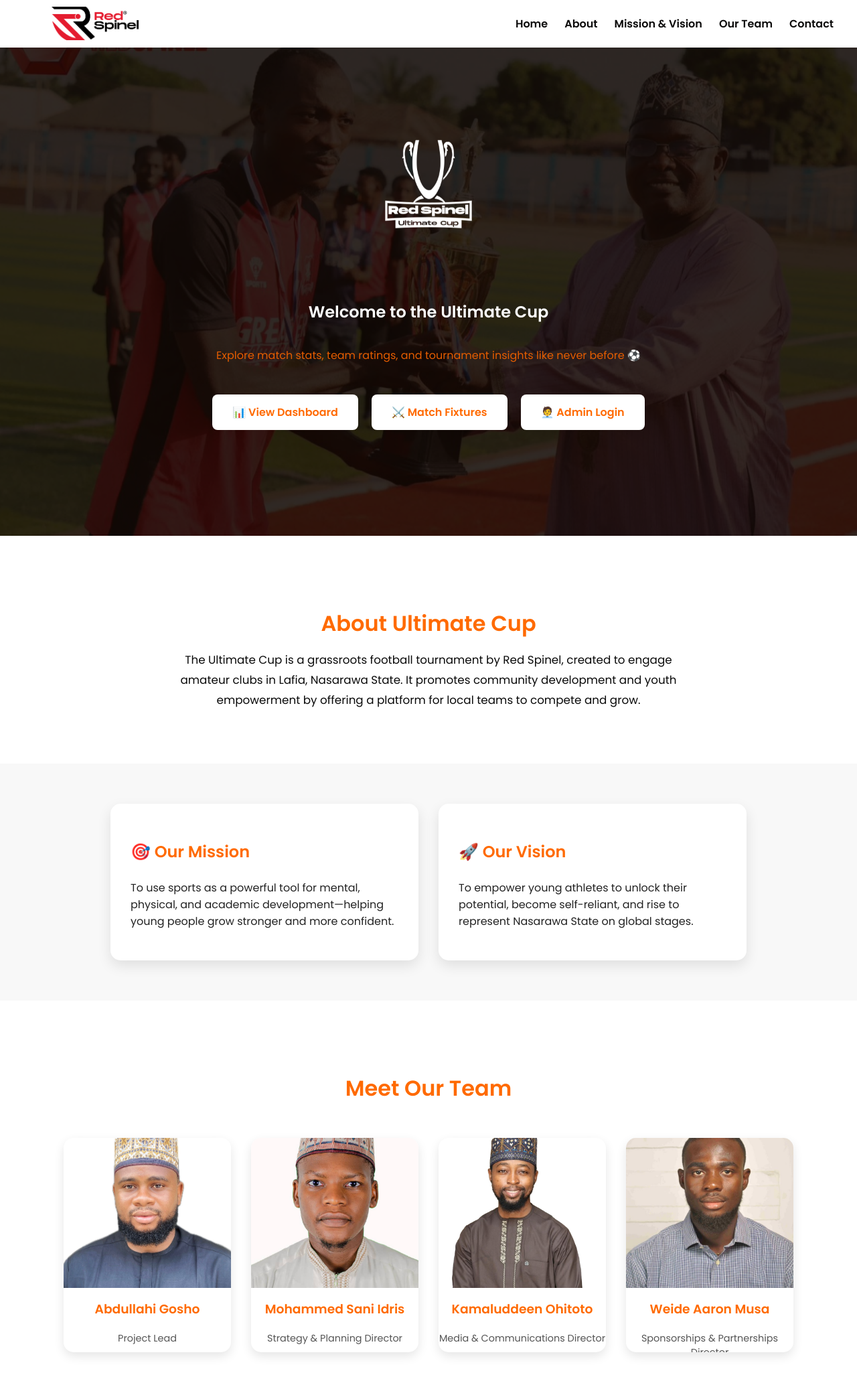
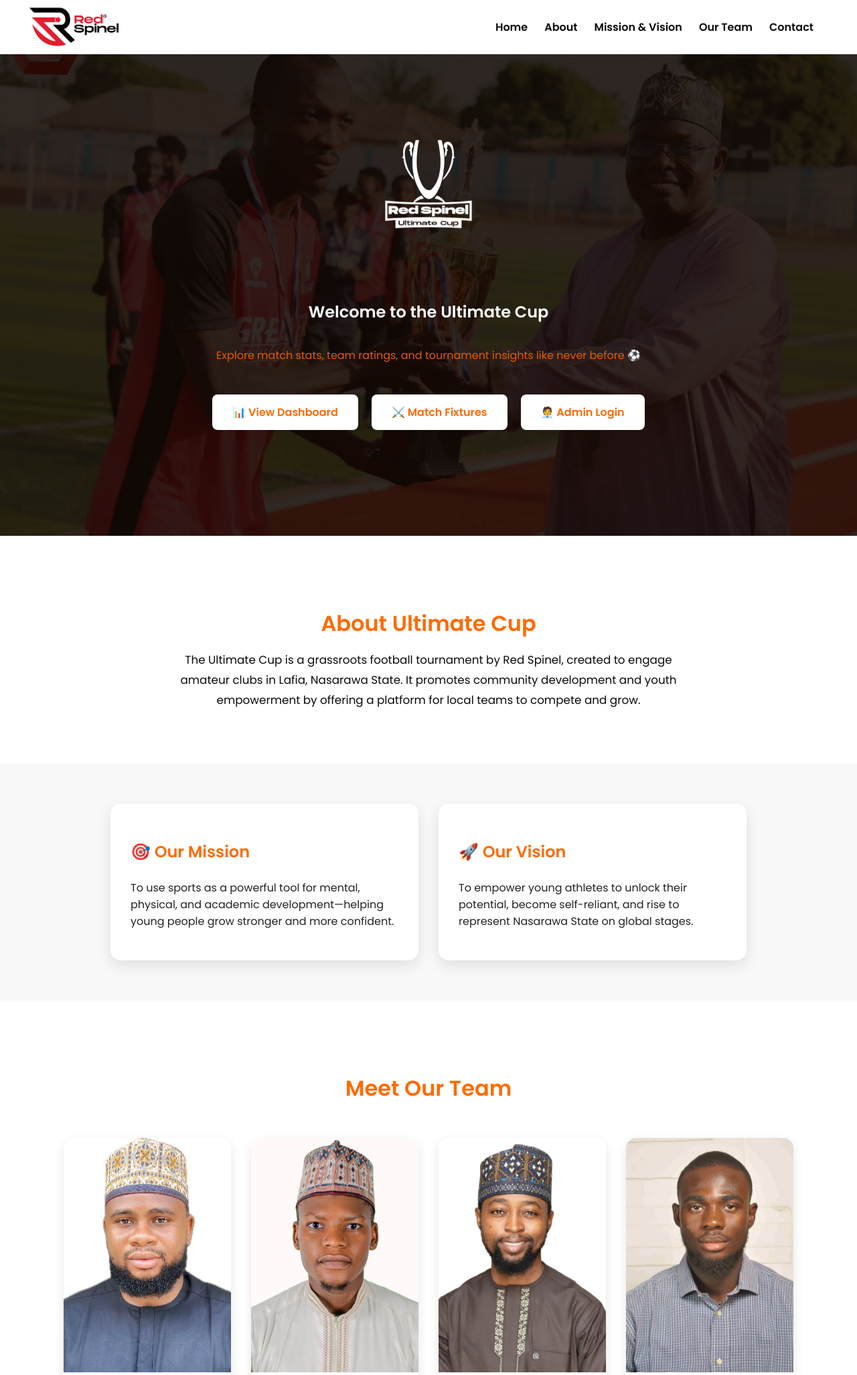
Before and after one commit to Software443/Ultimate-Cup-Website, a Flask app: page / in a window 1280 px wide; the page is wider, and only the part inside the window is pictured. Shown: the top 2053 px of that part at 67% size. Run offline with Flask 3, Linux system fonts and the light colour scheme.

Commit message:
Update on team images

```diff
--- a/templates/index.html
+++ b/templates/index.html
@@ -45,7 +45,7 @@
             display: flex;
             justify-content: space-between;
             align-items: center;
-            padding: 10px 40px;
+            padding: 5px 10px;
             z-index: 1000;
             backdrop-filter: blur(6px);
             border-bottom: 1px solid rgba(255, 255, 255, 0.1);
@@ -59,7 +59,7 @@
 
         .nav-logo {
             width: 200px;
-            height: 50px;
+            height: 70px;
             object-fit: cover;
         }
 
@@ -315,7 +315,7 @@
             background: transparent;
             perspective: 1000px;
             width: 250px;
-            height: 320px;
+            height: 500px;
         }
 
         .card-inner {
```
Also changed, not shown: static/images/Ohitoto-removebg-preview.png.
